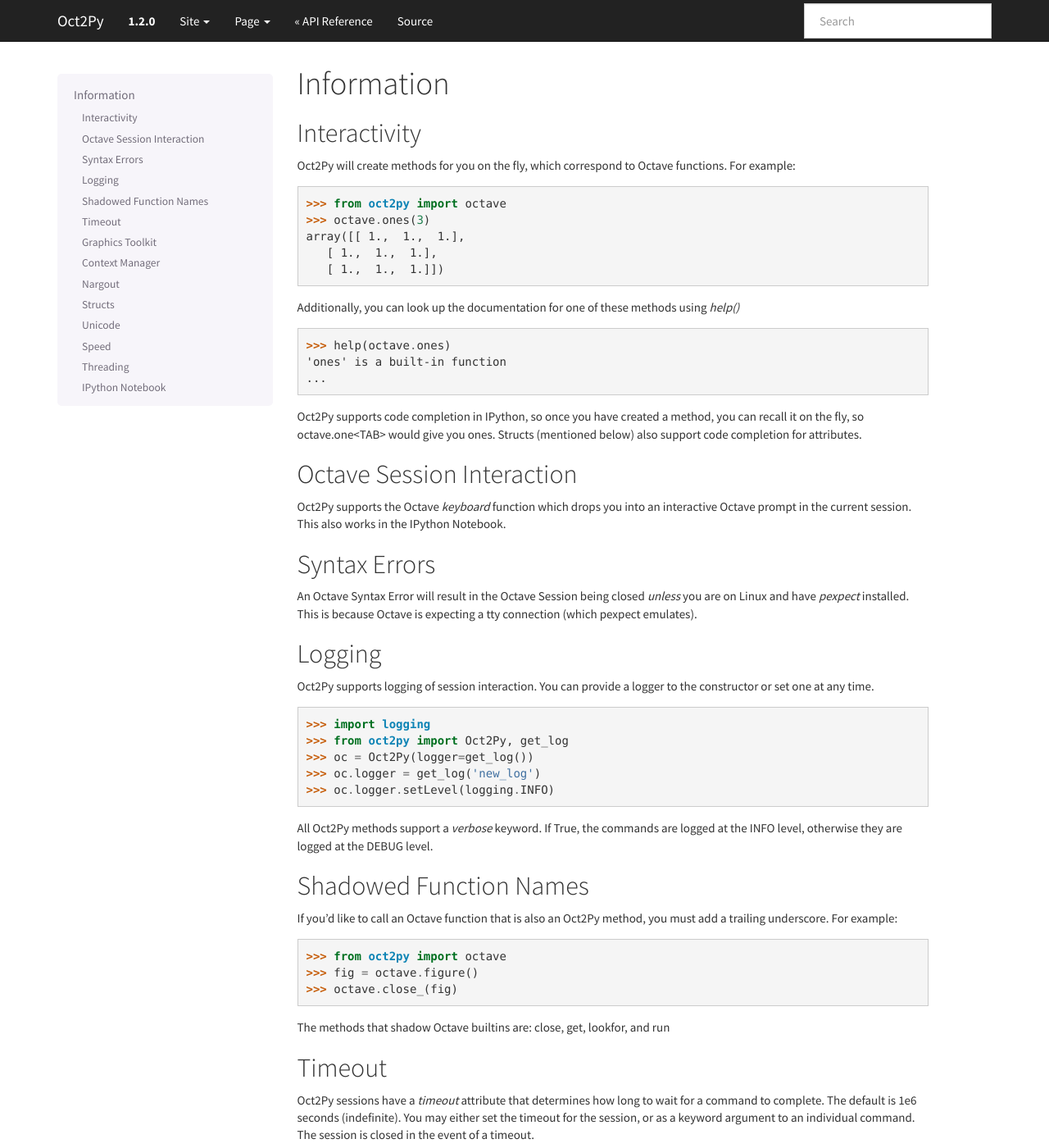
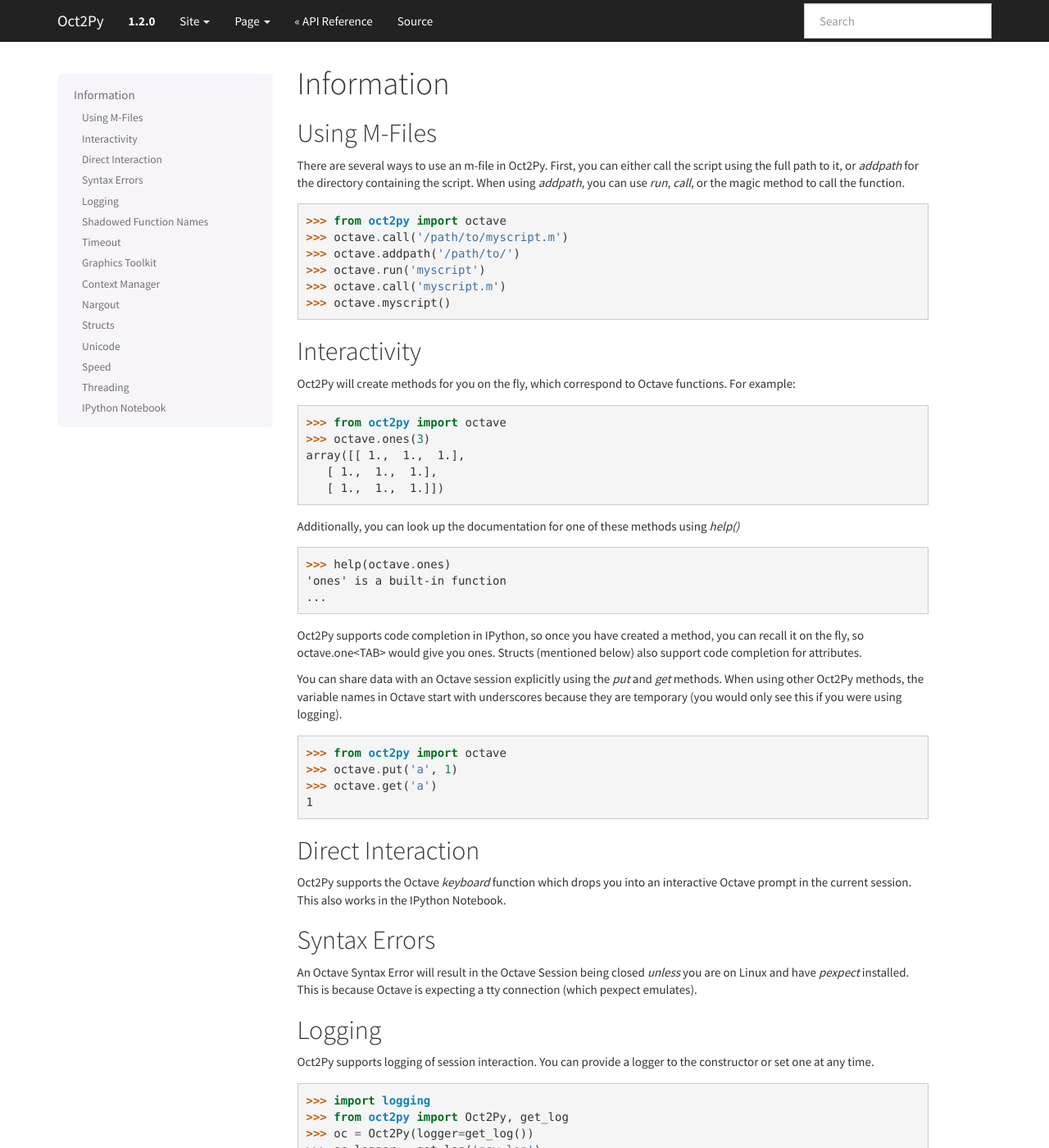
Before and after one commit to blink1073/oct2py, a Sphinx documentation site: the page built from docs/source/info.rst, in a window 1280 px wide and 1400 px high. Shown: the whole window at 82% size. Built offline with Sphinx 7.4.7, drawn with Linux system fonts in a browser that asks for light colours.

Commit message:
Update docs

```diff
--- a/docs/source/info.rst
+++ b/docs/source/info.rst
@@ -2,6 +2,23 @@
 ******************
 Information
 ******************
+
+Using M-Files
+=============
+There are several ways to use an m-file in Oct2Py.  First, you can either
+call the script using the full path to it, or `addpath` for the directory
+containing the script.  When using `addpath`, you can use `run`, `call`,
+or the magic method to call the function.
+
+.. code-block:: python
+
+    >>> from oct2py import octave
+    >>> octave.call('/path/to/myscript.m')
+    >>> octave.addpath('/path/to/')
+    >>> octave.run('myscript')
+    >>> octave.call('myscript.m')
+    >>> octave.myscript()
+
 
 Interactivity
 =============
@@ -29,9 +46,21 @@
 you can recall it on the fly, so octave.one<TAB> would give you ones.
 Structs (mentioned below) also support code completion for attributes.
 
+You can share data with an Octave session explicitly using the `put` and
+`get` methods.  When using other Oct2Py methods, the variable names in Octave
+start with underscores because they are temporary (you would only see this if
+you were using logging).
 
-Octave Session Interaction
-==========================
+.. code-block:: python
+
+    >>> from oct2py import octave
+    >>> octave.put('a', 1)
+    >>> octave.get('a')
+    1
+
+
+Direct Interaction
+==================
 Oct2Py supports the Octave `keyboard` function
 which drops you into an interactive Octave prompt in the current session.
 This also works in the IPython Notebook.
```
